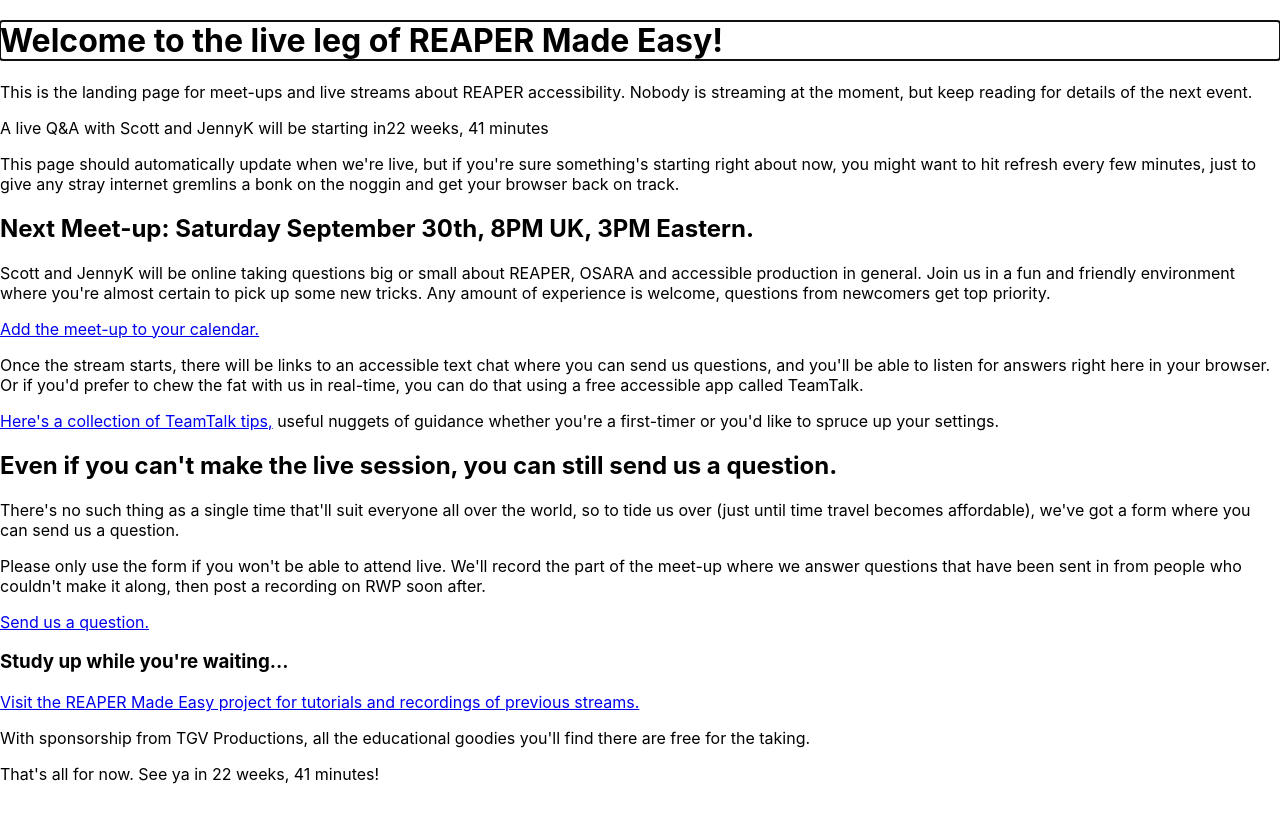
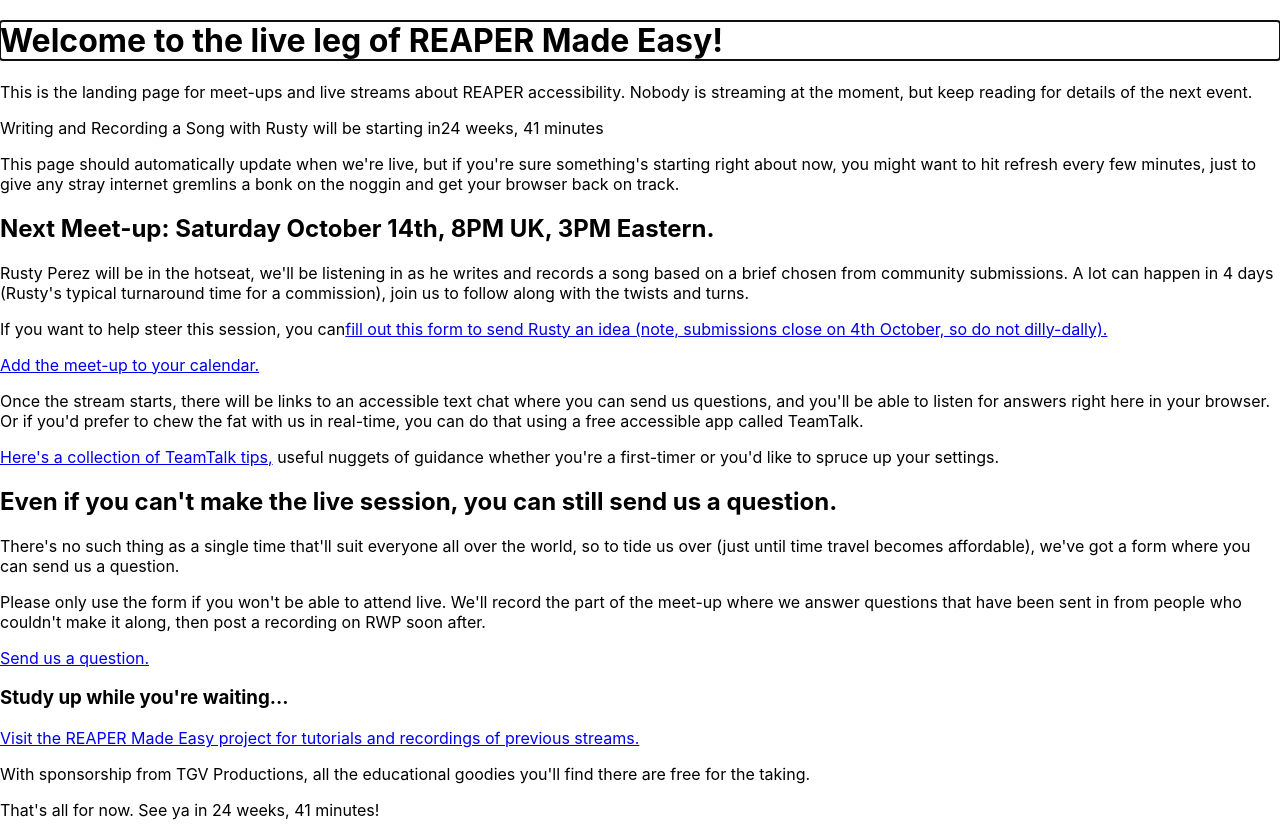
Before and after one commit to Timtam/reaper-stream-website, a React (Create React App) app: page / in a window 1280 px wide. Before the commit the page ends 800 px from the top, so only its background shows below. Built offline with nearby package versions, Linux system fonts and the light colour scheme; no server answers.

Commit message:
Set up mid October stream with Rusty

```diff
--- a/src/Live.tsx
+++ b/src/Live.tsx
@@ -18,7 +18,7 @@ function Live({ ytUrl }: LiveProps) {
         We're online! All systems are go (so far as we know)
       </h1>
       <p>
-        "I'm Perplexed, What's Next" is happening right now!
+        Writing and Recording a Song with Rusty is happening right now!
 		</p>
       <p>
         Jumping by heading will move through the various ways you can get in on
--- a/src/Offline.tsx
+++ b/src/Offline.tsx
@@ -49,7 +49,7 @@ function Offline({ nextStream }: OfflineProps) {
       </p>
       {nextStream && countdown ? (
         <p>
-          A live Q&A with Scott and JennyK will be starting in
+          Writing and Recording a Song with Rusty will be starting in
           {humanizeDuration(countdown, {
             units: ["w", "d", "h", "m"],
             round: true,
@@ -64,9 +64,19 @@ function Offline({ nextStream }: OfflineProps) {
         hit refresh every few minutes, just to give any stray
         internet gremlins a bonk on the noggin and get your browser back on track.
       </p>
-      <h2>Next Meet-up: Saturday September 30th, 8PM UK, 3PM Eastern.</h2>
+      <h2>Next Meet-up: Saturday October 14th, 8PM UK, 3PM Eastern.</h2>
       <p>
-        Scott and JennyK will be online taking questions big or small about REAPER, OSARA and accessible production in general. Join us in a fun and friendly environment where you're almost certain to pick up some new tricks. Any amount of experience is welcome, questions from newcomers get top priority.
+        Rusty Perez will be in the hotseat, we'll be listening in as he writes and records  a song based on a brief chosen from community submissions. A lot can happen in 4 days (Rusty's typical turnaround time for a commission), join us to follow along with the twists and turns.
+      </p>
+      <p>
+        If you want to help steer this session, you can
+		<a
+          href="https://forms.office.com/r/shRb2f7hP1"
+          target="_blank"
+          rel="noreferrer"
+        >
+          fill out this form to send Rusty an idea (note, submissions close on 4th October, so do not dilly-dally).
+        </a>
       </p>
       <p>
         <a href="/REAPERMadeEasyMeet-ups.ics" target="_blank" rel="noreferrer">
--- a/src/config.json
+++ b/src/config.json
@@ -1,4 +1,4 @@
 {
-  "nextStream": "2023-09-30T20:00:00.000+01:00",
+  "nextStream": "2023-10-14T20:00:00.000+01:00",
   "ytUrl": "https://www.youtube.com/embed/ArIrV3AP32I"
 }
```
Also changed, not shown: 1 other file (tests, documents, lock files or other folders).
